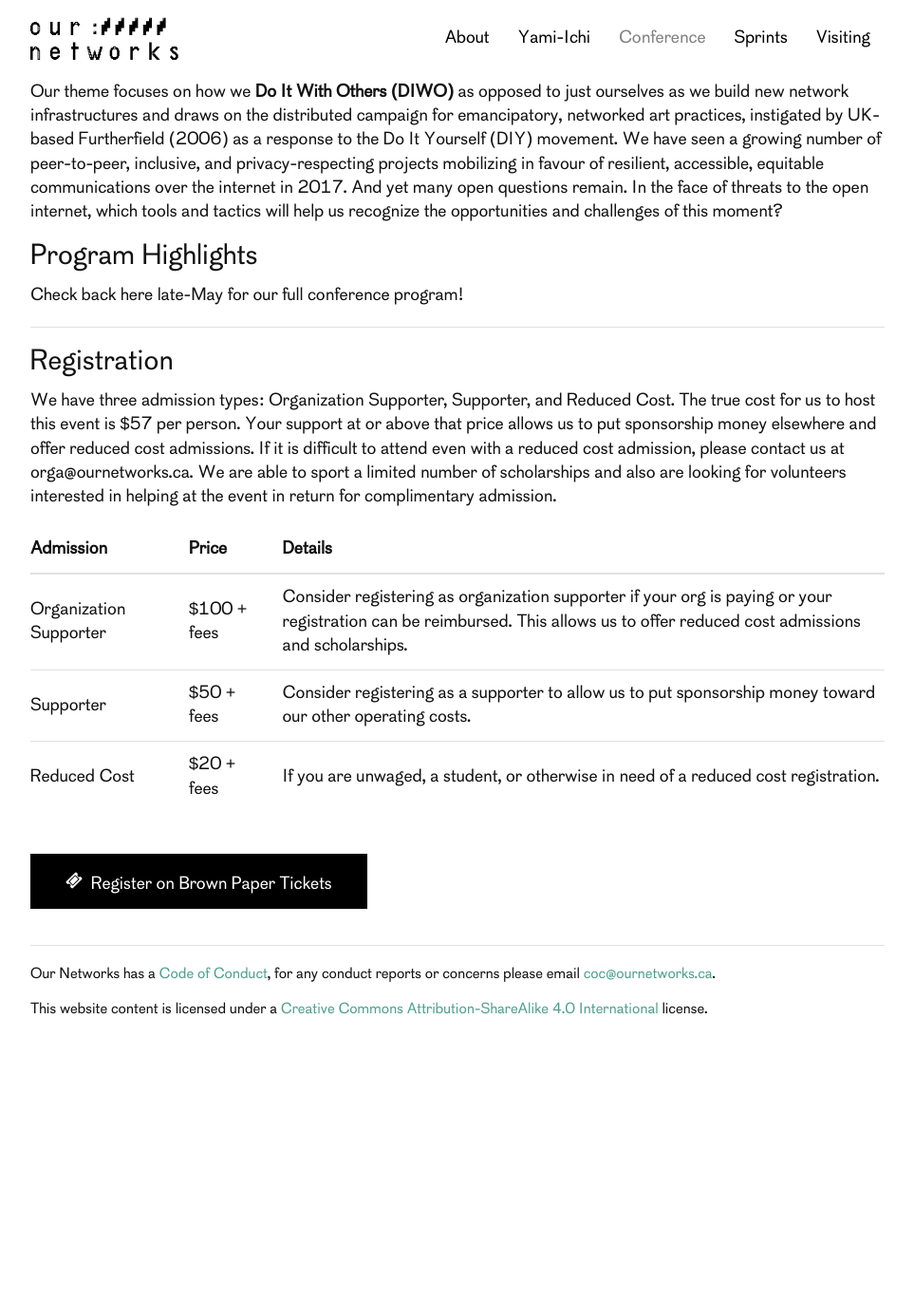
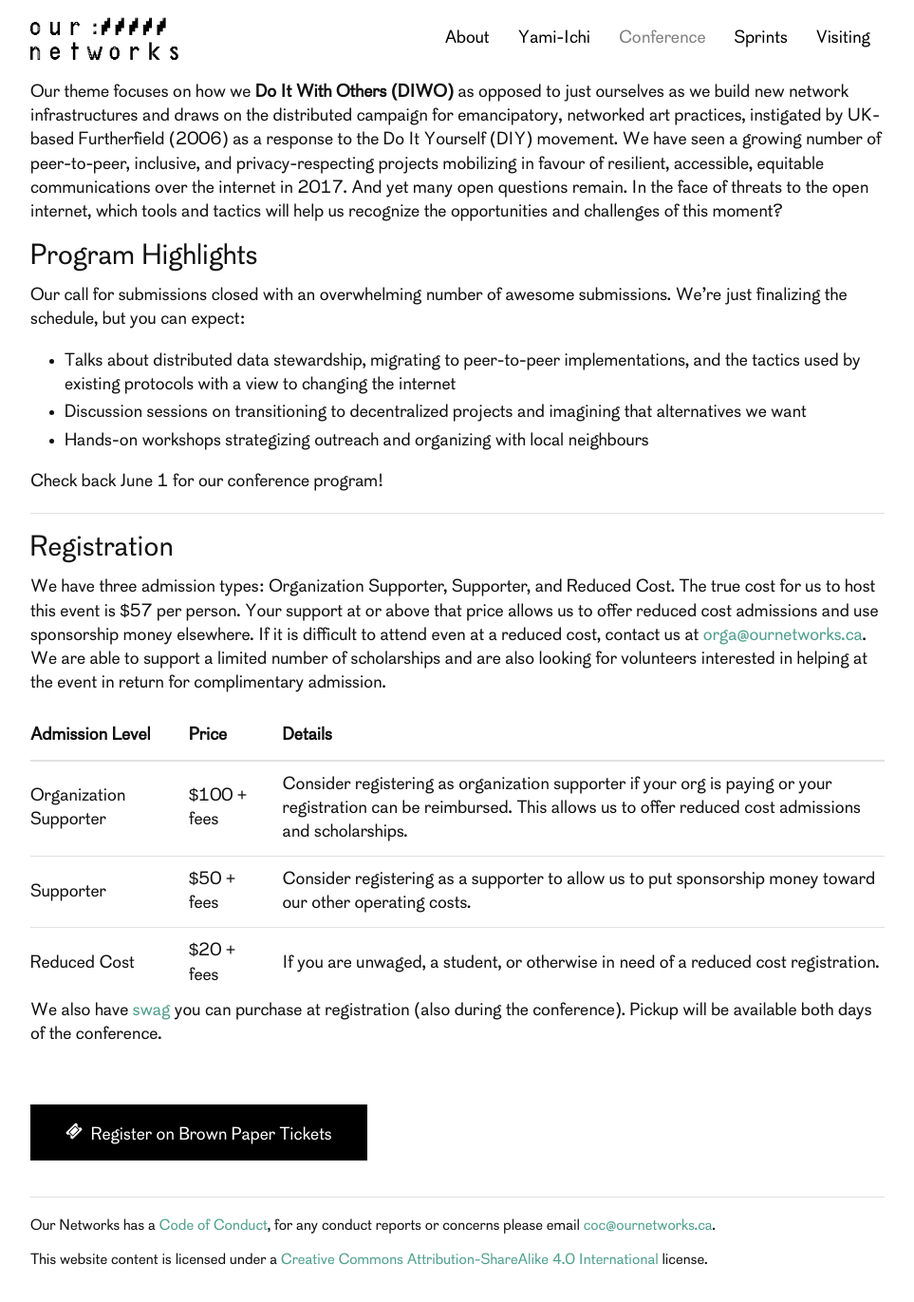
Before and after one commit to ournetworks/ournetworks.ca, a Jekyll site: the page built from conference.md, in a window 1280 px wide and 1400 px high, scrolled down 352 px. Shown: the top 1371 px of the window at 95% size, without its empty margins (158-1121 px from the left). Built offline with Jekyll 4.4.1, drawn with Linux system fonts in a browser that asks for light colours; before the commit the page ends 1487 px from its top, so only the background shows below that.

Commit message:
address feedback add program highlights

```diff
--- a/conference.md
+++ b/conference.md
@@ -48,24 +48,28 @@ Our theme focuses on how we **Do It With Others (DIWO)** as opposed to just ours
 
 ## Program Highlights
 
+Our call for submissions closed with an overwhelming number of awesome submissions. We're just finalizing the schedule, but you can expect:
 
+- Talks about distributed data stewardship, migrating to peer-to-peer implementations, and the tactics used by existing protocols with a view to changing the internet
+- Discussion sessions on transitioning to decentralized projects and imagining that alternatives we want
+- Hands-on workshops strategizing outreach and organizing with local neighbours
 
-
-
-Check back here late-May for our full conference program!
+Check back June 1 for our conference program!
 
 ***
 
 ## Registration
 
-We have three admission types: Organization Supporter, Supporter, and Reduced Cost. The true cost for us to host this event is $57 per person. Your support at or above that price allows us to put sponsorship money elsewhere and offer reduced cost admissions. If it is difficult to attend even with a reduced cost admission, please contact us at {{ site.email }}. We are able to sport a limited number of scholarships and also are looking for volunteers interested in helping at the event in return for complimentary admission.
+We have three admission types: Organization Supporter, Supporter, and Reduced Cost. The true cost for us to host this event is $57 per person. Your support at or above that price allows us to offer reduced cost admissions and use sponsorship money elsewhere. If it is difficult to attend even at a reduced cost, contact us at [{{ site.email }}](mailto:{{ site.email }}). We are able to support a limited number of scholarships and are also looking for volunteers interested in helping at the event in return for complimentary admission.
 
-| Admission  | Price  | Details |
-|:-----------|:-------|:--------|
+| Admission Level | Price | Details |
+|:----------------|:------|:--------|
 | Organization Supporter | $100 + fees | Consider registering as organization supporter if your org is paying or your registration can be reimbursed. This allows us to offer reduced cost admissions and scholarships. |
 | Supporter | $50 + fees | Consider registering as a supporter to allow us to put sponsorship money toward our other operating costs. |
 | Reduced Cost | $20 + fees | If you are unwaged, a student, or otherwise in need of a reduced cost registration. |
 
+We also have [swag](/swag/) you can purchase at registration (also during the conference). Pickup will be available both days of the conference.
+
 <br />
 
 <a class="button button-primary" href="https://www.brownpapertickets.com/event/3447058">{% include icons/ticket.svg %}&nbsp;&nbsp;Register on Brown Paper Tickets</a>
```
